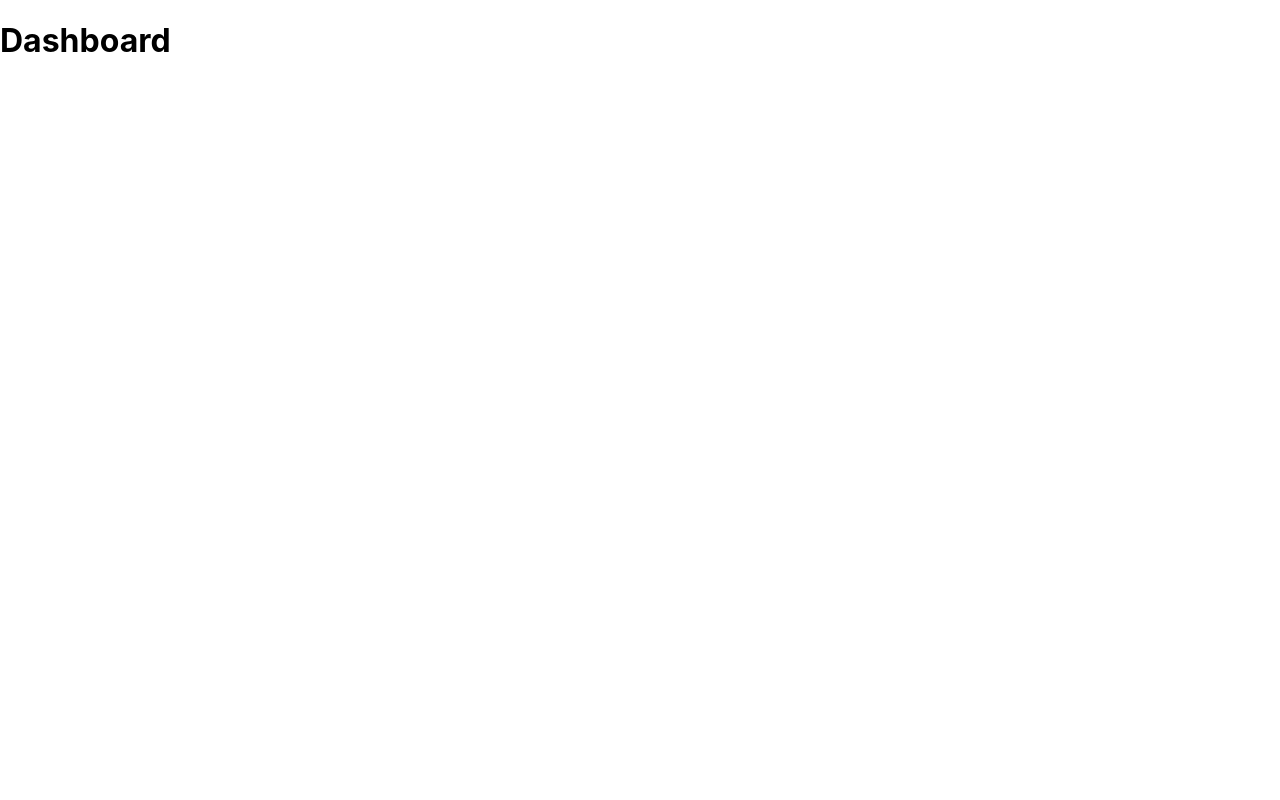
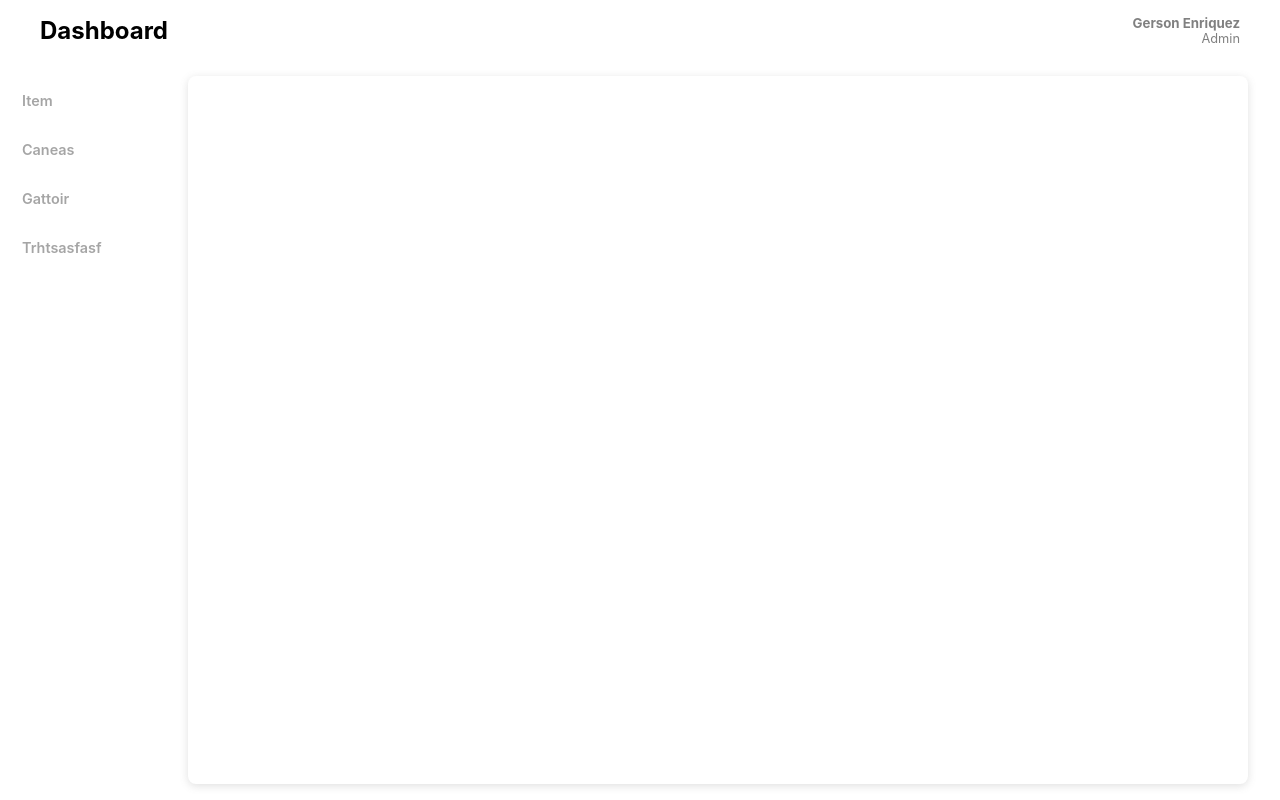
Before and after one commit to GersonEC/dashboard, a React (Create React App) app: page /dashboard in a window 1280 px wide. Built offline with nearby package versions, Linux system fonts and the light colour scheme.

Commit message:
Implement Dashboard Template.

```diff
--- a/package.json
+++ b/package.json
@@ -17,6 +17,7 @@
     "react-redux": "^7.2.6",
     "react-router-dom": "^6.2.1",
     "react-scripts": "5.0.0",
+    "styled-components": "^5.3.3",
     "typescript": "~4.1.5"
   },
   "scripts": {
@@ -39,5 +40,8 @@
       "last 1 firefox version",
       "last 1 safari version"
     ]
+  },
+  "devDependencies": {
+    "@types/styled-components": "^5.1.22"
   }
 }
--- a/src/pages/Dashboard.tsx
+++ b/src/pages/Dashboard.tsx
@@ -1,8 +1,83 @@
+import styled from 'styled-components';
 
 const Dashboard = () => {
-  return <h1> Dashboard </h1>
-}
+  return (
+    <Wrapper>
+      <Header>
+        <Title>Dashboard</Title>
+        <User>
+          <Name>Gerson Enriquez</Name>
+          <Role>Admin</Role>
+        </User>
+      </Header>
+      <Main>
+        <Nav>
+          <Item>Item</Item>
+          <Item>Caneas</Item>
+          <Item>Gattoir</Item>
+          <Item>Trhtsasfasf</Item>
+        </Nav>
+        <Body></Body>
+      </Main>
+    </Wrapper>
+  );
+};
 
-export {
-  Dashboard
-}
+const Wrapper = styled.div`
+  display: flex;
+  flex-direction: column;
+  height: 100vh;
+`;
+const Header = styled.header`
+  display: flex;
+  justify-content: space-between;
+  align-items: center;
+  height: 60px;
+  padding: 0 40px;
+`;
+const Title = styled.h2``;
+const User = styled.div`
+  display: flex;
+  flex-direction: column;
+  justify-content: center;
+  align-items: flex-end;
+  color: gray;
+`;
+const Name = styled.h5`
+  margin: 0;
+`;
+const Role = styled.p`
+  font-size: 0.8rem;
+  margin: 0;
+`;
+
+const Main = styled.main`
+  display: flex;
+  flex: 1;
+`;
+const Nav = styled.nav`
+  width: 150px;
+  margin: 16px 0 16px 6px;
+  display: flex;
+  flex-direction: column;
+`;
+const Item = styled.p`
+  margin: 8px 0;
+  font-weight: 600;
+  color: gray;
+  padding: 8px 0 8px 16px;
+  font-size: 0.9rem;
+  border-radius: 8px;
+  opacity: 0.7;
+  &:hover {
+    cursor: pointer;
+    background: rgba(255, 239, 16, 0.3);
+  }
+`;
+const Body = styled.div`
+  flex: 1;
+  margin: 16px 32px;
+  box-shadow: rgba(99, 99, 99, 0.2) 0px 2px 8px 0px;
+  border-radius: 8px;
+`;
+export { Dashboard };
```
Also changed, not shown: 2 other files (tests, documents, lock files or other folders).
